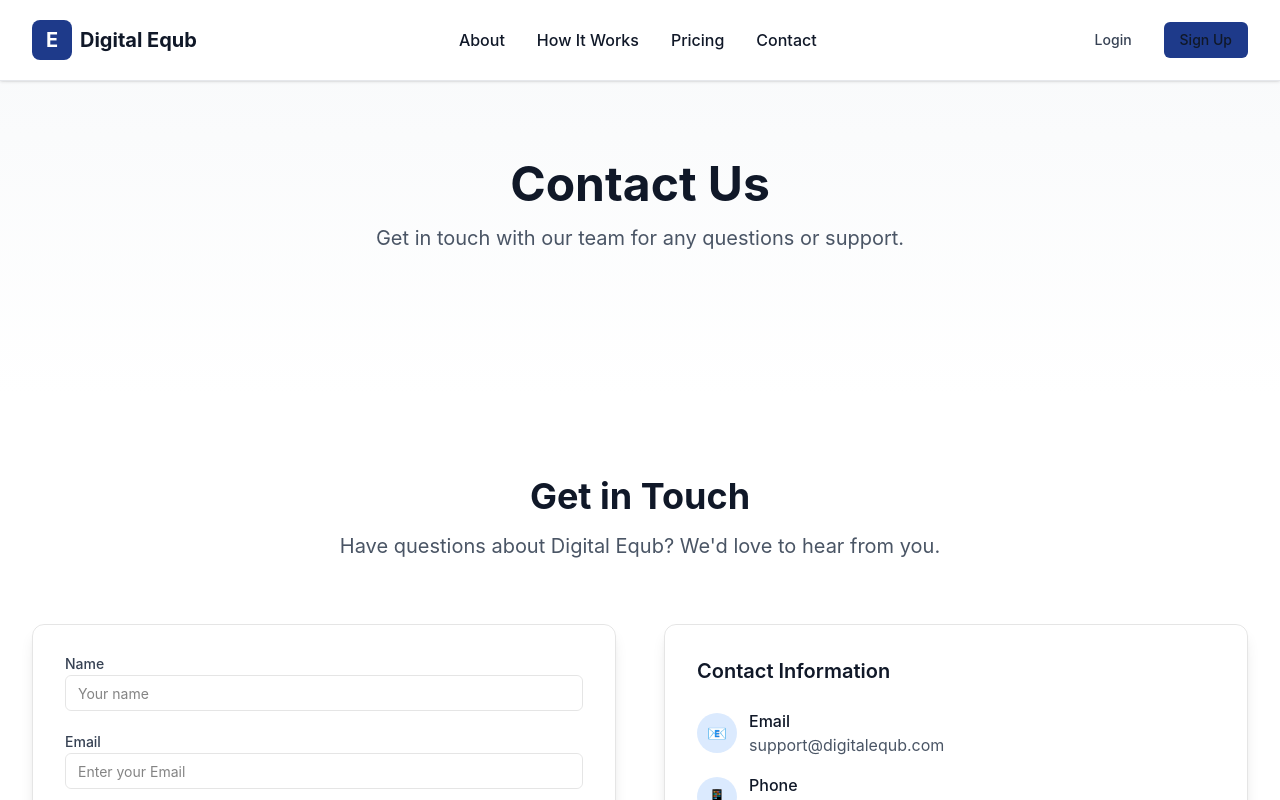
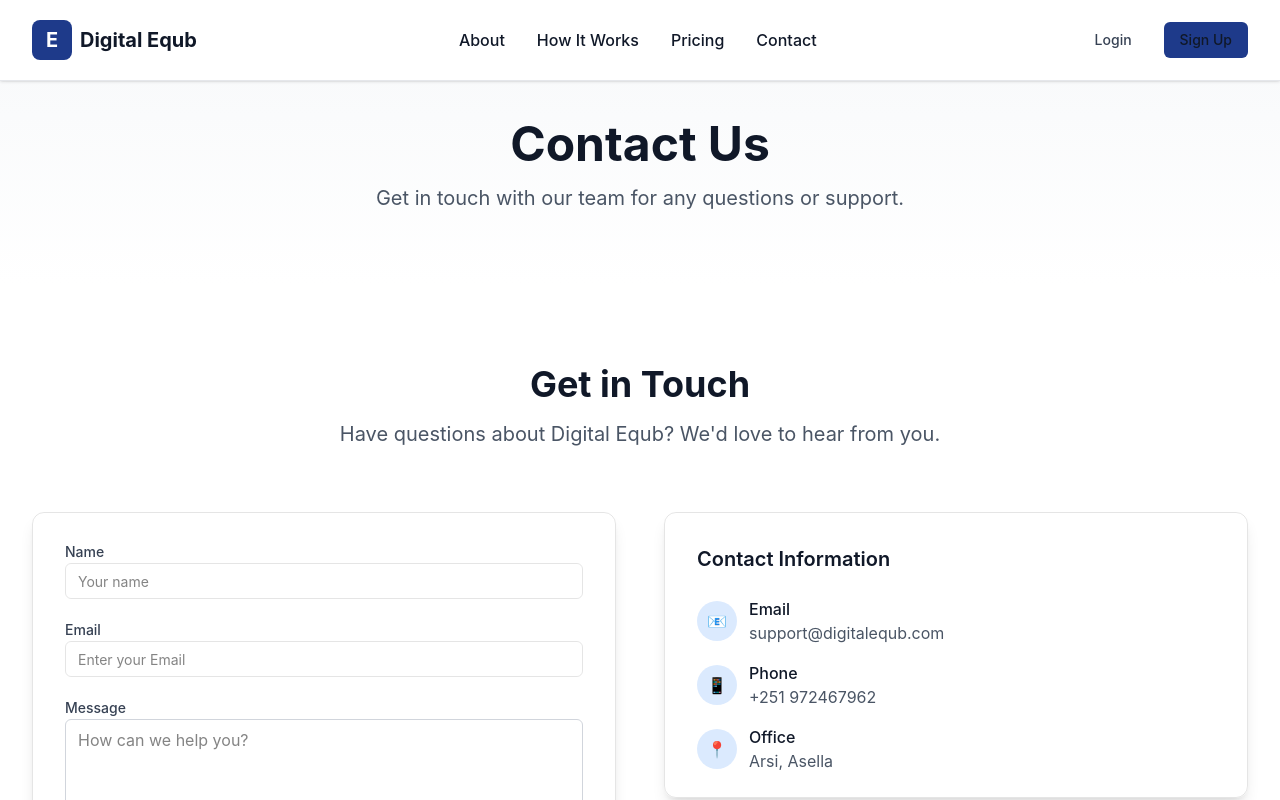
Before and after one commit to yerosang463-sudo/Digital-equb, a React (Vite) app in the folder frontend/: page /contact in a window 1280 px wide. Shown: the top 800 px of the page. Built offline with nearby package versions, Linux system fonts and the light colour scheme; no server answers.

Commit message:
Reduce vertical gap between Contact Us and Get in Touch sections

```diff
--- a/frontend/src/app/pages/ContactPage.jsx
+++ b/frontend/src/app/pages/ContactPage.jsx
@@ -6,9 +6,9 @@ export function ContactPage() {
     <div className="min-h-screen bg-white">
       <Navbar variant="default" />
       <div className="pt-20">
-        <section className="py-20 bg-gradient-to-b from-gray-50 to-white">
+        <section className="py-10 bg-gradient-to-b from-gray-50 to-white">
           <div className="max-w-7xl mx-auto px-4 sm:px-6 lg:px-8">
-            <div className="text-center mb-16">
+            <div className="text-center mb-8">
               <h1 className="text-4xl md:text-5xl font-bold text-gray-900 mb-4">
                 Contact Us
               </h1>
```
